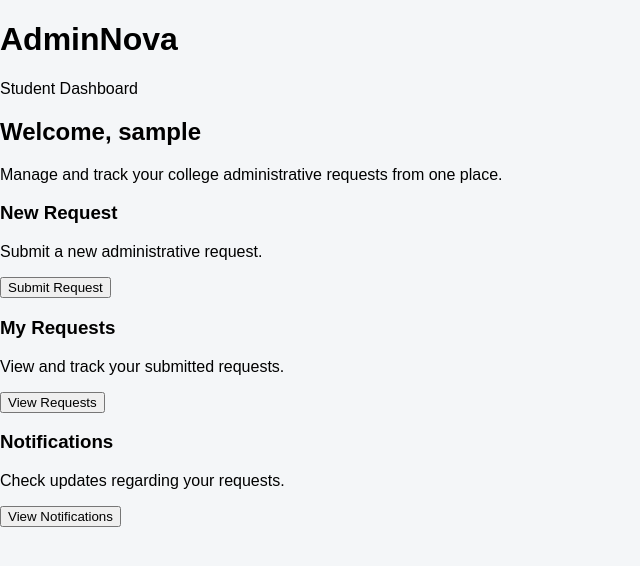
After one commit to linishalokesh/college-admin-request-management-system, a Flask app: template templates/student_dashboard.html in a window 1280 px wide. The commit adds this page. Shown: the top 566 px of the page, without its empty margins (0-640 px from the left). Run offline with Flask 3, Linux system fonts and the light colour scheme; the template is opened without the code that fills it: most values are stand-ins (such as "Sample title", 1, 10 or a date in 2020).

Commit message:
Add student dashboard and login redirect

```diff
--- a/app.py
+++ b/app.py
@@ -1,6 +1,17 @@
 from flask import Flask, render_template, request
 
 app = Flask(__name__)
+
+users = {
+    "1BM23CS001": {
+        "password": "student123",
+        "role": "student"
+    },
+    "STAFF001": {
+        "password": "staff123",
+        "role": "staff"
+    }
+}
 
 @app.route("/")
 def home():
@@ -11,9 +22,16 @@ def login():
     if request.method == "POST":
         username = request.form["username"]
         password = request.form["password"]
+        role = request.form["role"]
 
-        print("Username:", username)
-        print("Password:", password)
+        if username in users:
+            user = users[username]
+
+            if user["password"] == password and user["role"] == role:
+                if role == "student":
+                    return render_template("student_dashboard.html", username=username)
+
+        return "Invalid username, password, or role."
 
     role = request.args.get("role", "student")
 
--- a/templates/login.html
+++ b/templates/login.html
@@ -62,6 +62,7 @@
 </div>
 
                     <form method="POST" action="/login">
+                        <input type="hidden" name="role" value="{{ role }}">
 
     <label>Username</label>
     <input type="text" name="username" placeholder="Enter your USN">
--- /dev/null
+++ b/templates/student_dashboard.html
@@ -0,0 +1,53 @@
+<!DOCTYPE html>
+<html>
+<head>
+    <title>Student Dashboard - AdminNova</title>
+    <link rel="stylesheet" href="{{ url_for('static', filename='css/style.css') }}">
+</head>
+
+<body>
+
+    <div class="dashboard">
+
+        <div class="dashboard-header">
+            <h1>AdminNova</h1>
+            <p>Student Dashboard</p>
+        </div>
+
+        <div class="dashboard-content">
+
+            <h2>Welcome, {{ username }}</h2>
+
+            <p>
+                Manage and track your college administrative requests
+                from one place.
+            </p>
+
+            <div class="dashboard-cards">
+
+                <div class="dashboard-card">
+                    <h3>New Request</h3>
+                    <p>Submit a new administrative request.</p>
+                    <button>Submit Request</button>
+                </div>
+
+                <div class="dashboard-card">
+                    <h3>My Requests</h3>
+                    <p>View and track your submitted requests.</p>
+                    <button>View Requests</button>
+                </div>
+
+                <div class="dashboard-card">
+                    <h3>Notifications</h3>
+                    <p>Check updates regarding your requests.</p>
+                    <button>View Notifications</button>
+                </div>
+
+            </div>
+
+        </div>
+
+    </div>
+
+</body>
+</html>
```
Also changed, not shown: templates/staff_dashboard.html (added).
